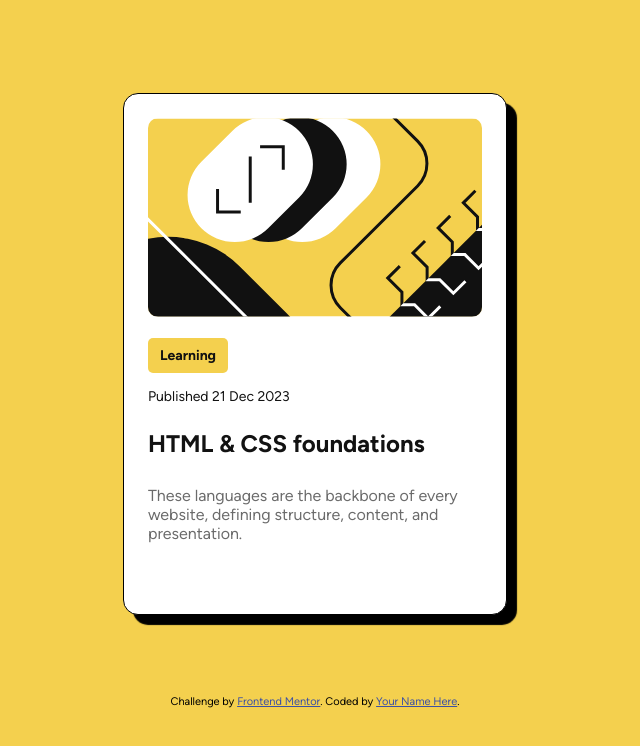
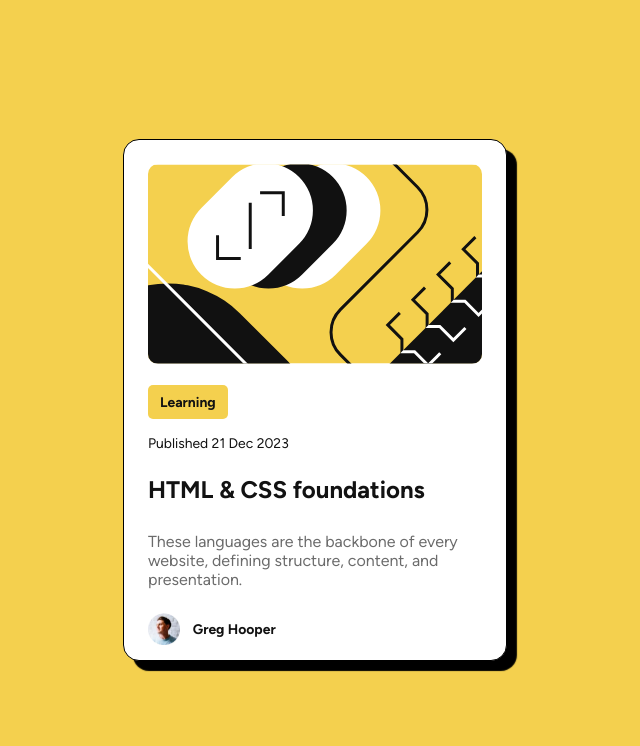
Before and after one commit to alamscode-rgb/blog-preview-card-main, a plain HTML site: page index.html in a window 1280 px wide. Shown: the whole page, without its empty margins (325-965 px from the left). Drawn offline with Linux system fonts and the light colour scheme.

Commit message:
version 3

```diff
--- a/index.html
+++ b/index.html
@@ -40,15 +40,9 @@
     presentation.</p>
       </main>
       <footer>
-    </div>
-
-
-
-    <div class="attribution">
-      Challenge by
-      <a href="https://www.frontendmentor.io?ref=challenge" target="_blank"
-        >Frontend Mentor</a
-      >. Coded by <a href="#">Your Name Here</a>.
+        <img src="./assets/images/image-avatar.webp" alt="image-avatar">
+        <p>Greg Hooper</p>
+      </footer>
     </div>
   </body>
 </html>
--- a/styles.css
+++ b/styles.css
@@ -11,9 +11,9 @@
   padding: 0;
 }
 body {
-  font-family: "figtree";
+  font-family: "figtree",sans-serif;
   font-style: normal;
-  max-width: 1440;
+  width: 100vw;
   height: 100vh;
   display: flex;
   flex-direction: column;
@@ -24,76 +24,76 @@ body {
 }
 .card {
   background-color: hsl(0, 0%, 100%);
-  width: 384px;
-  height: 522px;
+  width: 24rem;
+  height: 32.6rem;
   display: flex;
   flex-direction: column;
   border: 1px solid rgb(0, 0, 0);
-  border-radius: 15px;
+  border-radius: 1rem;
   color: hsl(0, 0%, 7%);
-  box-shadow: 10px 10px 1px rgb(0, 0, 0);
+  box-shadow: 0.62rem 0.62rem 1px rgb(0, 0, 0);
 }
 header {
   flex: 1 1 100%;
-  padding: 24px 24px 0 24px;
+  padding: 1.5rem 1.5rem 0 1.5rem;
 }
 header img {
   width: 100%;
-  border-radius: 10px;
+  border-radius: 0.62rem;
 }
 main {
   flex: 1 1 100%;
-  padding: 24px 24px 0 24px;
+  padding: 1.5rem 1.5rem 0 1.5rem;
 }
 main span {
   background-color: hsl(47, 88%, 63%);
-  padding: 9px 12px;
-  border-radius: 5px;
-  font-size: 14px;
+  padding: 0.562rem 0.75rem;
+  border-radius: 0.312rem;
+  font-size: 0.87rem;
   font-weight: bold;
 }
 main p:nth-of-type(1) {
-  margin-top: 24px;
-  font-size: 14px;
+  margin-block-start: 1.5rem;
+  font-size: 0.87rem;
 }
 
 main h1 {
-  font-size: 24px;
-  margin-top: 24px;
+  font-size: 1.5rem;
+  margin-block-start: 1.5rem;
   width: 100%;
-  margin-bottom: 28px;
+  margin-block-end: 1.75rem;
 }
 main h1:hover{
     color: hsl(47, 88%, 63%);
     cursor: pointer;
 }
 main p:nth-of-type(2) {
-  margin-top: 24px;
-  font-size: 16px;
+  margin-block-start: 1.5rem;
+  font-size: 1rem;
   color: hsl(0, 0%, 42%);
 }
 footer {
   flex: 1 1 100%;
   display: flex;
-  gap: 12px;
+  gap: 0.80rem;
   justify-content: start;
   align-items: center;
-  margin: 24px 0 24px 24px;
+  margin: 1.5rem 0 1.5rem 1.5rem;
 }
 footer img {
-  width: 32px;
-  height: 32px;
+  width: 2rem;
+  height: 2rem;
 }
-footer p {
-  font-size: 14px;
+footer>p {
+  font-size: 0.87rem;
   font-weight: bold;
 }
 
 @media (max-width: 377px) {
   .card {
-    width: 327px;
-    height: 501px;
-    margin-left: 24px;
-    margin-right: 24px;
+    width: 20.5em;
+    height: 31.3em;
+    margin-inline-start: 1.5em;
+    margin-inline-end: 1.5em;
   }
 }
```
Also changed, not shown: 2 other files.
